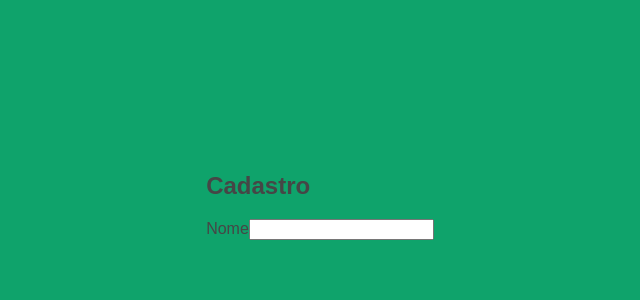
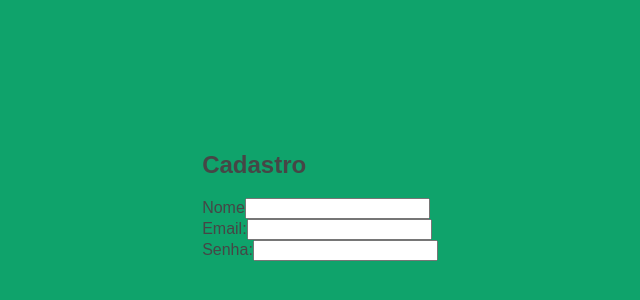
Before and after one commit to matteusfernandes/app-delivery, a React (Create React App) app in the folder front-end/: page /register in a window 1280 px wide. Shown: the part 204-504 px from the top of the page, without its empty margins (320-960 px from the left). Built offline with nearby package versions, Linux system fonts and the light colour scheme.

Commit message:
feat: create a input to email and password in register page

```diff
--- a/front-end/src/pages/cadastro/index.js
+++ b/front-end/src/pages/cadastro/index.js
@@ -14,6 +14,22 @@ function Cadastro() {
         onChange=""
         id="name"
       />
+      <Input
+        type="email"
+        label="Email:"
+        value=""
+        name="email"
+        onChange=""
+        testid=""
+      />
+      <Input
+        type="password"
+        label="Senha:"
+        value=""
+        name="password"
+        onChange=""
+        testid=""
+      />
     </div>
   );
 }
```
